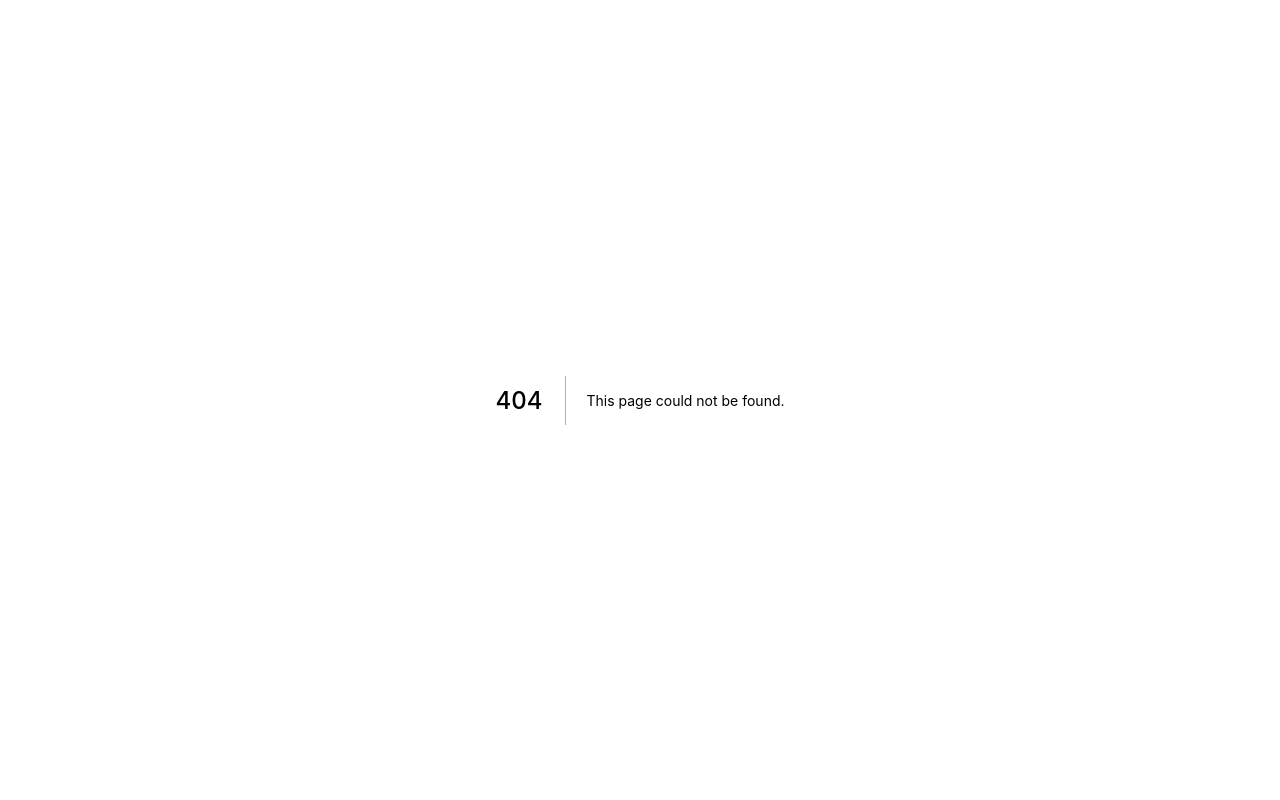
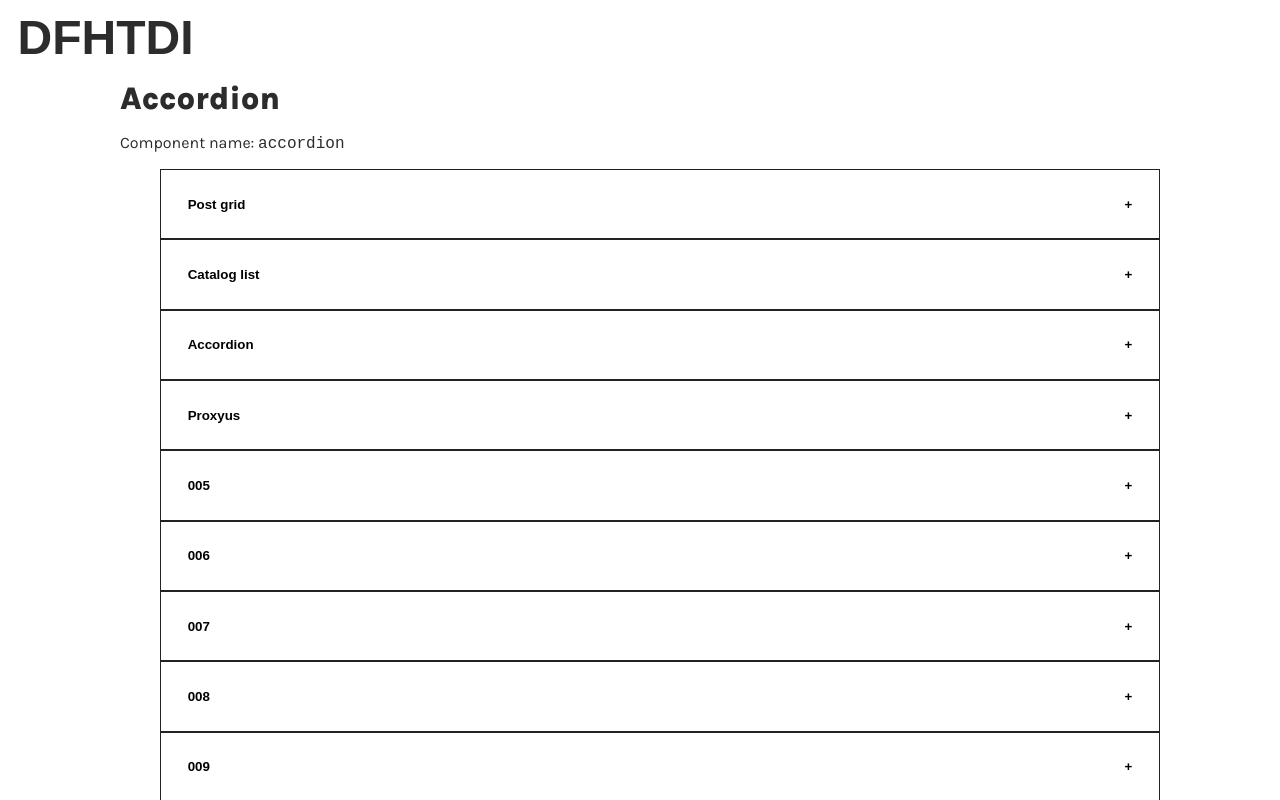
Before and after one commit to devbewill/purple-repo, a Next.js app: page /accordion in a window 1280 px wide. Before the commit this address had no page. Shown: the top 800 px of the page. Built offline with nearby package versions, Linux system fonts and the light colour scheme; a web font is replaced by a local one.

Commit message:
added accordion

```diff
--- /dev/null
+++ b/pages/accordion.js
@@ -0,0 +1,31 @@
+import { project } from "./data";
+import Link from "next/link";
+import { Container, Navbar, Logo } from "./components/commons";
+import AccordionItem from "./components/accordion/accordionItem";
+
+export default function Home() {
+  return (
+    <>
+      <Navbar>
+        <Link href="/">
+          <Logo>DFHTDI</Logo>
+        </Link>
+      </Navbar>
+      <Container>
+        <main className="main">
+          <h1 className="title">Accordion</h1>
+
+          <p className="description">
+            Component name: <code className="code">accordion</code>
+          </p>
+
+          <ul className="accordion">
+            {project.map((prj, index) => (
+              <AccordionItem key={index} prj={prj} />
+            ))}
+          </ul>
+        </main>
+      </Container>
+    </>
+  );
+}
--- /dev/null
+++ b/pages/components/accordion/accordionItem.js
@@ -0,0 +1,57 @@
+import styled from "styled-components";
+import { useState, useRef } from "react";
+
+const AccordionItem = ({ prj }) => {
+  const contentEl = useRef();
+  const [clicked, setClicked] = useState(false);
+  const [contentHeight, setContentHeight] = useState(contentEl);
+  const { title, description } = prj;
+
+  const handleToggle = () => {
+    setClicked((prev) => !prev);
+    setContentHeight(contentEl.current.scrollHeight);
+  };
+
+  return (
+    <li className={`accordion_item ${clicked ? "active" : ""}`}>
+      <Opener onClick={handleToggle}>
+        {title}
+        <span className="control">{clicked ? "—" : "+"} </span>
+      </Opener>
+
+      <ContentWrapper
+        clicked={clicked}
+        contentHeight={contentHeight}
+        ref={contentEl}
+      >
+        <Description>{description}</Description>
+      </ContentWrapper>
+    </li>
+  );
+};
+
+const Opener = styled.button`
+  text-align: left;
+  font-weight: 700;
+  display: flex;
+  flex-wrap: wrap;
+  width: 100%;
+  padding: 2em;
+  justify-content: space-between;
+  align-items: center;
+  cursor: pointer;
+  border: 1px solid #222;
+  background: #fff;
+`;
+
+const ContentWrapper = styled.div`
+  height: ${(props) => (props.clicked ? `${props.contentHeight}px` : "0px")};
+  overflow: hidden;
+  transition: all 0.3s ease-out;
+`;
+
+const Description = styled.div`
+  padding: 1em;
+`;
+
+export default AccordionItem;
--- a/pages/data.js
+++ b/pages/data.js
@@ -187,22 +187,21 @@ export const project = [
     picture: "https://picsum.photos/320/200",
   },
   {
-    title: "Expandable Table",
+    title: "Accordion",
     text: "Phanter",
     tag: ["design", "styled comp"],
     description:
-      "Filasd euismod est non lorem scelerisque consequat. Mauris aliquet nibh non iaculis.",
-    link: "http://google.com",
+      "Tenetur ullam rerum ad iusto possimus sequi mollitia dolore sunt quam praesentium.",
+    link: "./accordion",
     location: "Italy",
-    date: "2022-04-27",
+    date: "2022-04-28",
     picture: "https://picsum.photos/321/200",
   },
   {
-    title: "004",
+    title: "Proxyus",
     text: "Spider",
     tag: ["mint", "ethereum"],
-    description:
-      "Maecenas est ligula, vestibulum eu risus at, dapibus ornare nulla. Nulla imperdiet.",
+    description: "An example of accoridon using useRef hooks",
     link: "http://google.com",
     location: "Italy",
     date: "2022-04-29",
--- a/styles/globals.css
+++ b/styles/globals.css
@@ -25,3 +25,7 @@ a {
 * {
   box-sizing: border-box;
 }
+
+ul {
+  list-style: none;
+}
```
